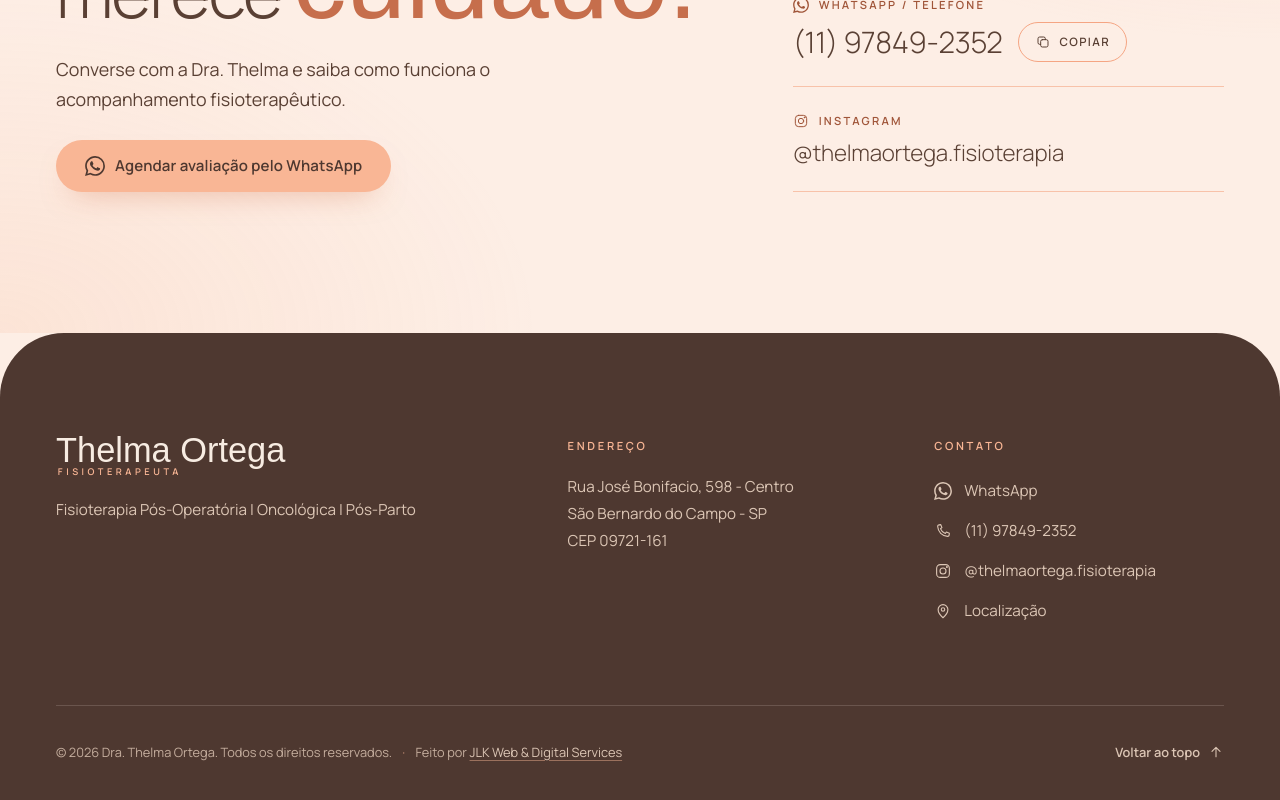
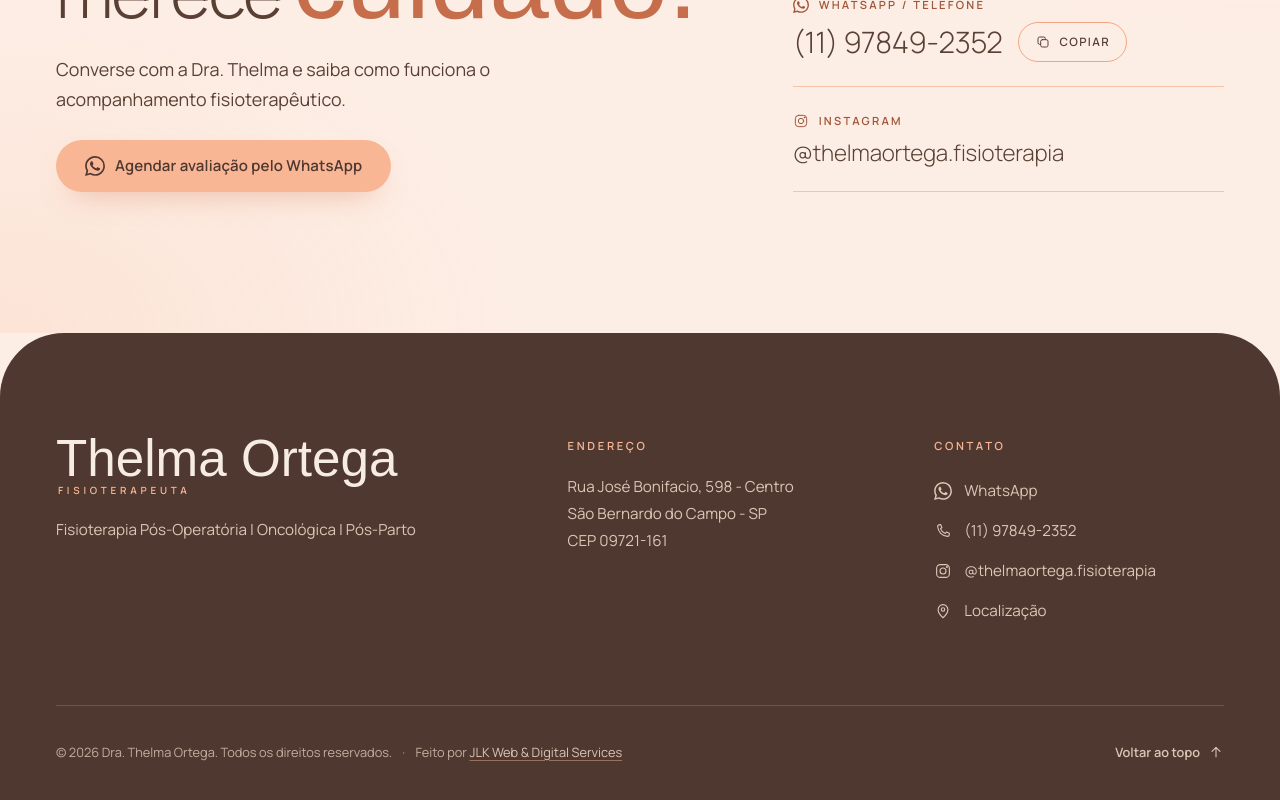
Before and after one commit to Jlagoa10/Dra.ThelmaOrtega, a Next.js app: page / in a window 1280 px wide. Shown: the part 10179-10979 px from the top of the page. Built offline with nearby package versions, Linux system fonts and the light colour scheme; no server answers; a web font is replaced by a local one.

Commit message:
Restaura tamanho original da marca no rodapé

```diff
--- a/src/sections/Footer.module.css
+++ b/src/sections/Footer.module.css
@@ -34,16 +34,15 @@
 
 .brandName {
   font-family: var(--font-script);
-  font-size: 2.15rem;
-  line-height: 0.85;
+  font-size: clamp(2.8rem, 4vw, 3.4rem);
+  line-height: 0.9;
   color: var(--on-dark);
-  white-space: nowrap;
 }
 
 .brandRole {
-  margin-top: 2px;
+  margin-top: 4px;
   padding-left: 0.2em;
-  font-size: 0.58rem;
+  font-size: 0.62rem;
   font-weight: 600;
   letter-spacing: 0.38em;
   text-transform: uppercase;
@@ -196,9 +195,3 @@
     display: none;
   }
 }
-
-@media (max-width: 640px) {
-  .brandName {
-    font-size: 1.95rem;
-  }
-}
```
